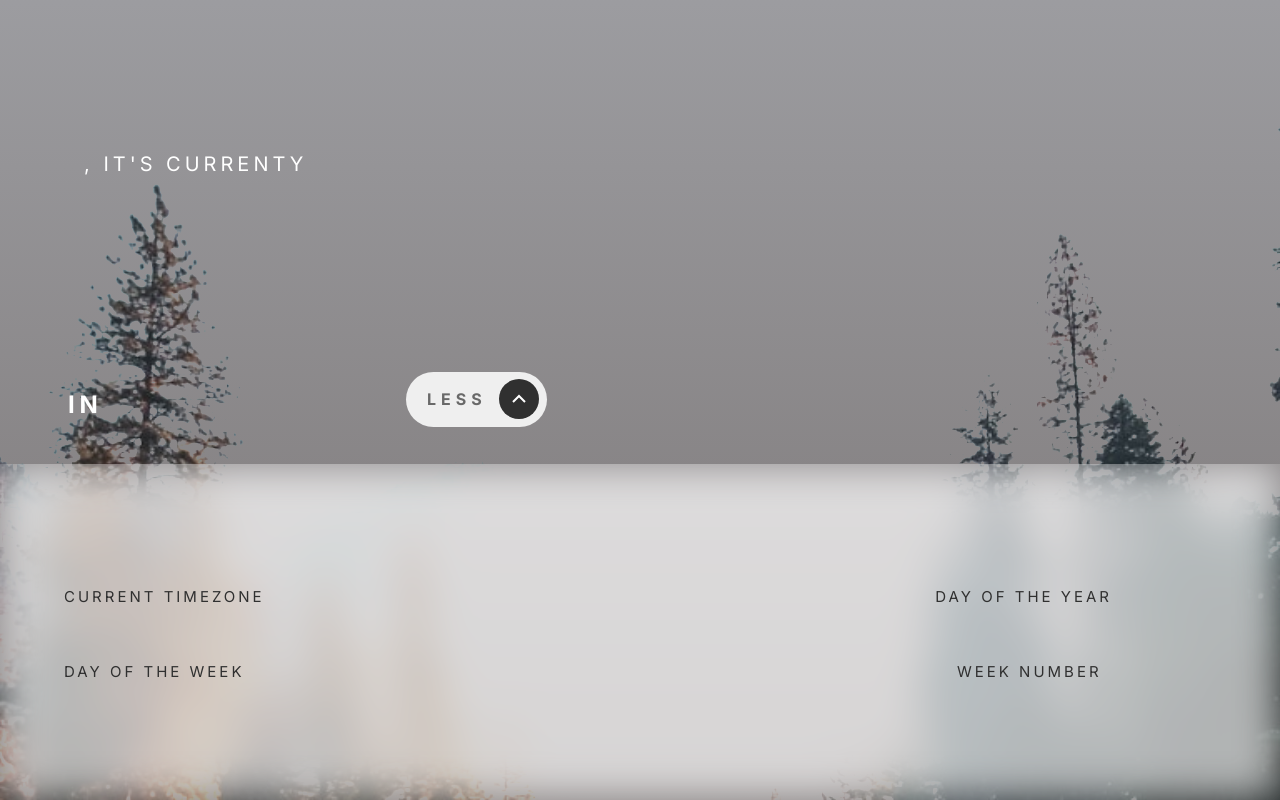
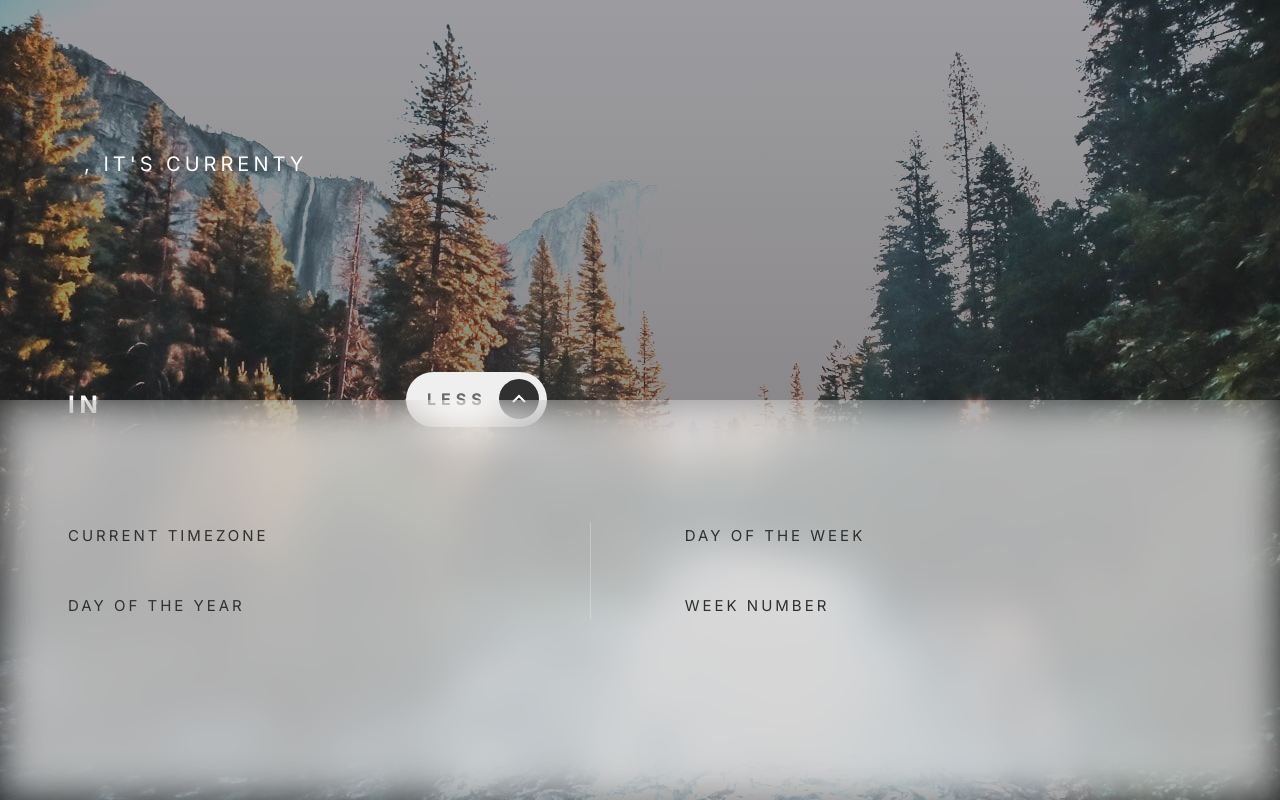
Before and after one commit to xaviguasch/clock-app-frontendmentor-challenge-prac, a plain HTML site: page index.html in a window 1280 px wide. Both pictures are taken after a click on the button "MORE". Drawn offline with Linux system fonts and the light colour scheme; no server answers.

Commit message:
finished styling for wide screens, styling for lower heights still pending

```diff
--- a/style.css
+++ b/style.css
@@ -47,6 +47,8 @@
   --fs-100: 6.25em;
 
   --clr-white: hsl(0, 0%, 100%);
+  --clr-white-transparent: hsla(0, 0%, 100%, 0.25);
+
   --clr-almost-black: hsla(0, 0%, 19%, 1);
   --clr-black: hsla(0, 0%, 0%, 1);
   --clr-grey: hsl(0, 0%, 60%);
@@ -486,11 +488,27 @@ ul {
     padding: 0.25em 0.45em 0.25em 1.325em;
   }
 
+  /* Utility styles */
+  .wrapper {
+    background: linear-gradient(to bottom, hsl(240, 2%, 62%), rgb(122, 117, 117)),
+      url('./assets/desktop/bg-image-daytime.jpg') no-repeat;
+    background-size: cover;
+  }
+
+  .wrapper.nighttime {
+    background: url('./assets/desktop/bg-image-nighttime.jpg') no-repeat;
+    background-size: cover;
+  }
+
   /* SECTIONS */
 
   /* Upper */
   .upper {
     padding: 3.5em 4.25em 6.125em;
+  }
+
+  .upper.split {
+    height: 50%;
   }
 
   .quote {
@@ -522,4 +540,55 @@ ul {
     align-self: flex-end;
     justify-self: end;
   }
+
+  /* Lower */
+  .lower.visible {
+    display: block;
+    height: 50%;
+  }
+
+  .lower__content {
+    padding: 4.625em 10.5em 7.425em 4.25em;
+  }
+
+  .main--lower {
+    display: flex;
+    justify-content: space-between;
+    align-items: baseline;
+  }
+
+  .info--a,
+  .info--b {
+    flex-direction: column;
+    gap: 2.625em;
+  }
+
+  .info--b {
+    border-left: 1px solid var(--clr-white-transparent);
+  }
+
+  .info__el {
+    min-width: 179px;
+  }
+
+  .info--b .info__el {
+    padding-left: 5.875em;
+  }
 }
+
+/* Wide monitor screens */
+@media (min-width: 1400px) {
+  /* SECTIONS */
+
+  /* Upper */
+  .upper {
+    padding: 3.5em 0 6.125em;
+    max-width: 1110px;
+    margin: 0 auto;
+  }
+
+  /* Lower */
+  .lower__content {
+    padding: 4.625em 10.3125em 4.65em;
+  }
+}
```
